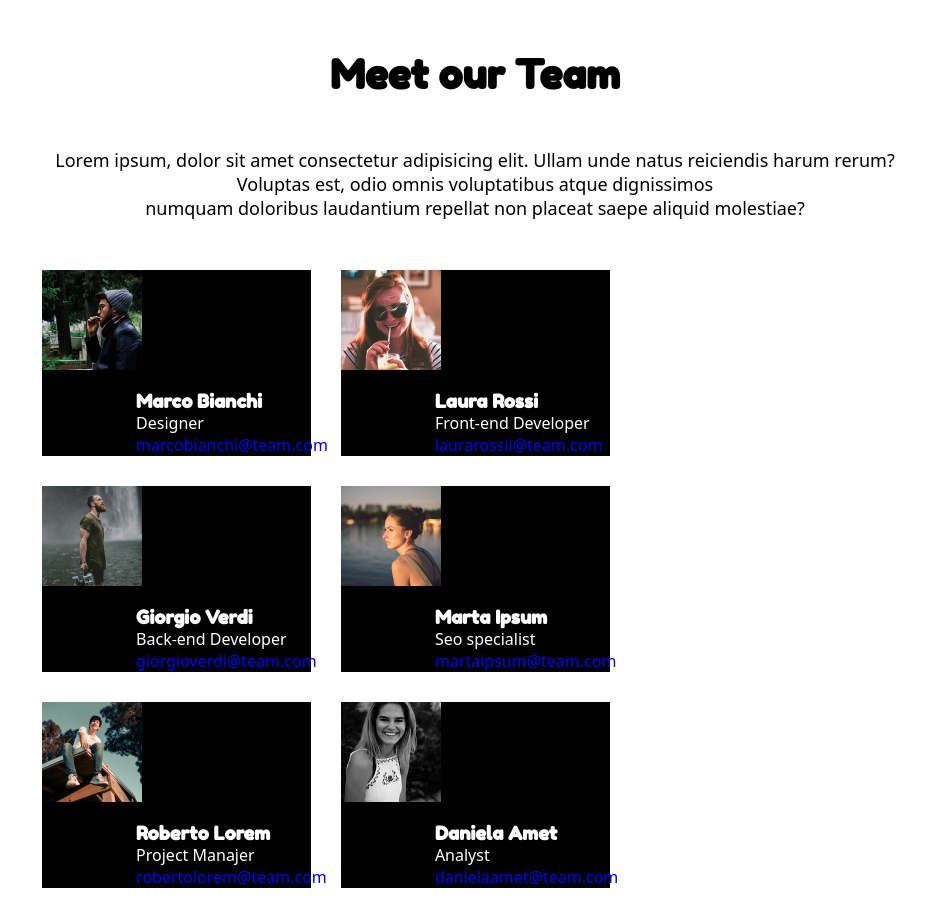
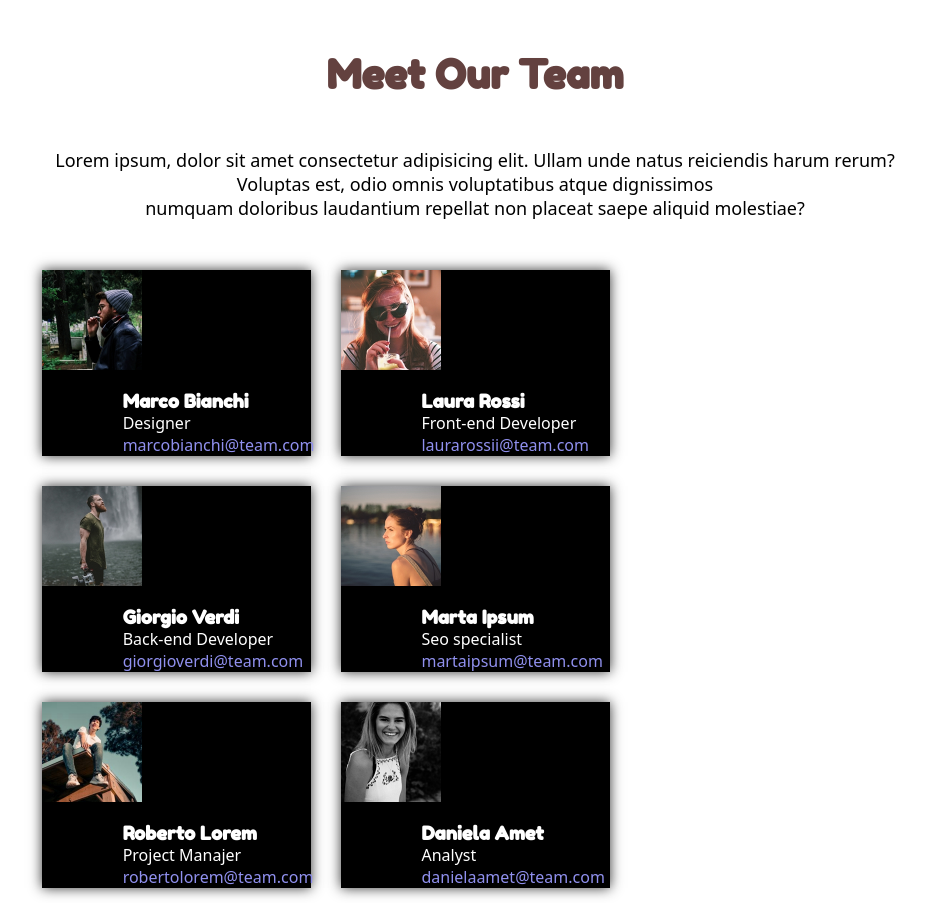
Before and after one commit to amaljom/html-css-float-cards, a plain HTML site: page index.html in a window 1280 px wide. Shown: the whole page, without its empty margins (165-1091 px from the left). Drawn offline with Linux system fonts and the light colour scheme.

Commit message:
correzioni

```diff
--- a/index.html
+++ b/index.html
@@ -13,7 +13,7 @@
 
     <body>
         <header>
-            <h1>Meet our Team</h1>
+            <h1>Meet Our Team</h1>
         </header>
         <main>
             <!-- scritta subito sotto il titolo -->
--- a/style/team.css
+++ b/style/team.css
@@ -11,6 +11,7 @@ body{
 h1{
     font-size: 40px;
     font-family: 'Fredoka One', cursive;
+    color: #63413f;
 }
 h3{
     font-family: 'Fredoka One', cursive;
@@ -42,6 +43,9 @@ main{
     background-color: rgb(0, 0, 0);
     float: left;
     color: #fff;
+
+    box-shadow: 0 0 12px #333333;
+
 }
 .immagine{
     height: 100px;
@@ -50,9 +54,10 @@ main{
 .edit div{
     float: right;
     margin-top: 20px;
-    width: calc(65%);
+    width: calc(70%);
 }
 
 a:link{
     text-decoration: none;
+    color: rgb(144, 144, 238);
 }
```
